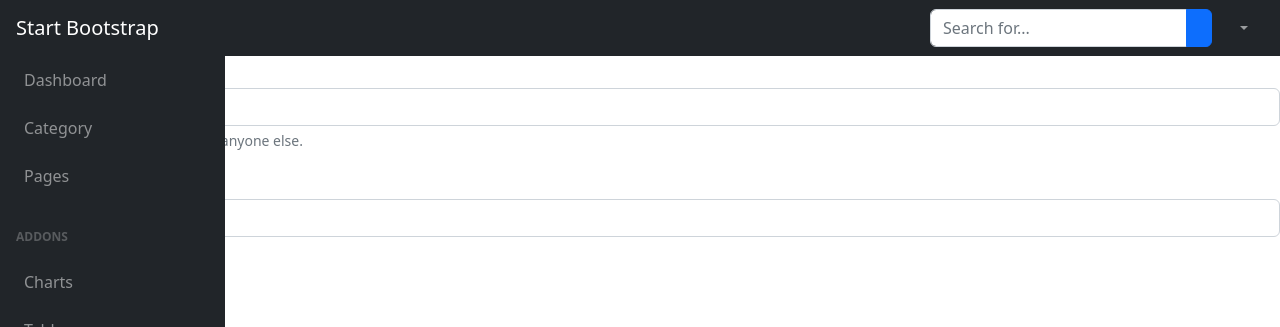
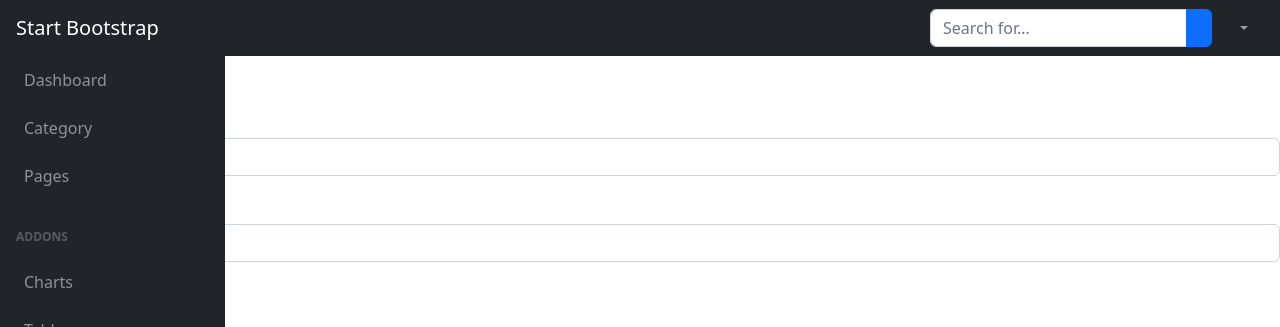
Before and after one commit to alamin-amin/laravel_react_project, a React (Vite) app in the folder LaravelReactEcommers/: page /admin/addCategory in a window 1280 px wide. Shown: the top 327 px of the page. Built offline with nearby package versions, Linux system fonts and the light colour scheme.

Commit message:
category form added

```diff
--- a/LaravelReactEcommers/src/auth/Login.jsx
+++ b/LaravelReactEcommers/src/auth/Login.jsx
@@ -40,20 +40,6 @@
                     </div>
                 </main>
             </div>
-            <div id="layoutAuthentication_footer">
-                <footer className="py-4 bg-light mt-auto">
-                    <div className="container-fluid px-4">
-                        <div className="d-flex align-items-center justify-content-between small">
-                            <div className="text-muted">Copyright &copy; Your Website 2023</div>
-                            <div>
-                                <Link to="#">Privacy Policy</Link>
-                                &middot;
-                                <Link to="#">Terms &amp; Conditions</Link>
-                            </div>
-                        </div>
-                    </div>
-                </footer>
-            </div>
         </div>
     )
 }
--- a/LaravelReactEcommers/src/auth/Register.jsx
+++ b/LaravelReactEcommers/src/auth/Register.jsx
@@ -52,7 +52,7 @@
                                         </form>
                                     </div>
                                     <div className="card-footer text-center py-3">
-                                        <div className="small"><Link to="/login">Have an account? Go to login</Link></div>
+                                        <div className="small"><Link to="/frontLayout">Have an account? Go to login</Link></div>
                                     </div>
                                 </div>
                             </div>
@@ -60,20 +60,6 @@
                     </div>
                 </main>
             </div>
-            <div id="layoutAuthentication_footer">
-                <footer className="py-4 bg-light mt-auto">
-                    <div className="container-fluid px-4">
-                        <div className="d-flex align-items-center justify-content-between small">
-                            <div className="text-muted">Copyright &copy; Your Website 2023</div>
-                            <div>
-                                <Link to="#">Privacy Policy</Link>
-                                &middot;
-                                <Link to="#">Terms &amp; Conditions</Link>
-                            </div>
-                        </div>
-                    </div>
-                </footer>
-            </div>
         </div>
     )
 }
--- a/LaravelReactEcommers/src/components/admin/Category/Add_Category.jsx
+++ b/LaravelReactEcommers/src/components/admin/Category/Add_Category.jsx
@@ -4,22 +4,17 @@
 
 const AddCategory = () => {
   return (
-    <div>
+    <div className='ms-3'>
       <MasterLayout>
-
+        <h3 className='mt-2'>Add Category</h3>
         <form>
           <div className="mb-3">
-            <label for="exampleInputEmail1" className="form-label">Email address</label>
-            <input type="email" className="form-control" id="exampleInputEmail1" aria-describedby="emailHelp" />
-            <div id="emailHelp" className="form-text">We'll never share your email with anyone else.</div>
+            <label for="categoryName " className="form-label">Category Name</label>
+            <input type="text" className="form-control" id="categoryName" aria-describedby="emailHelp" />
           </div>
           <div className="mb-3">
-            <label for="exampleInputPassword1" className="form-label">Password</label>
-            <input type="password" className="form-control" id="exampleInputPassword1" />
-          </div>
-          <div className="mb-3 form-check">
-            <input type="checkbox" className="form-check-input" id="exampleCheck1" />
-            <label className="form-check-label" for="exampleCheck1">Check me out</label>
+            <label for="status" className="form-label">Status</label>
+            <input type="text" className="form-control" id="status" />
           </div>
           <button type="submit" className="btn btn-primary">Submit</button>
         </form>
```
